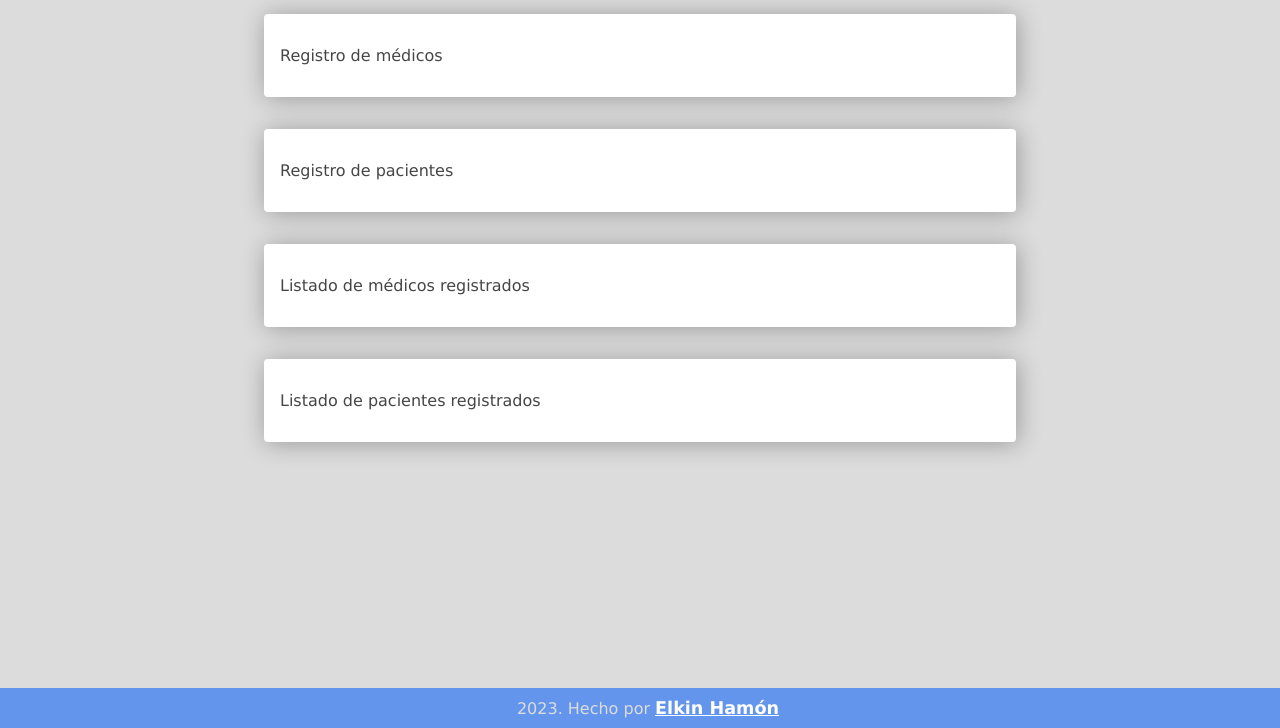
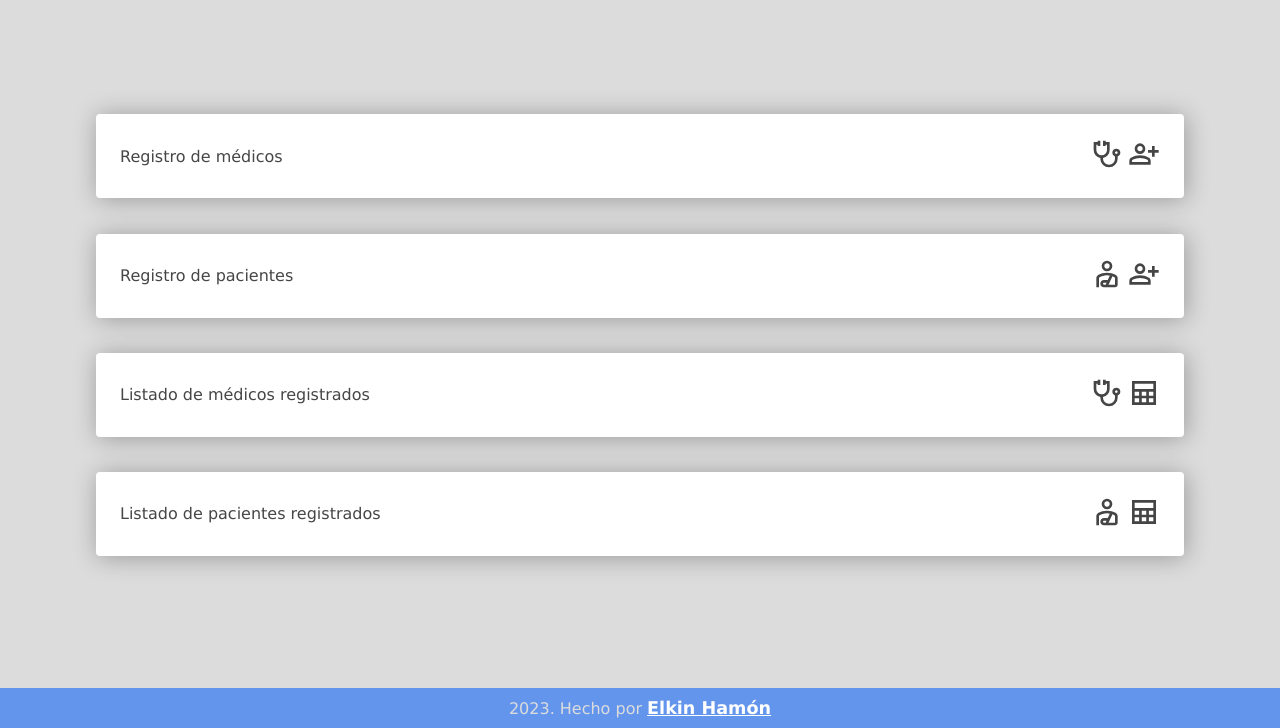
Before and after one commit to Ehamons/CentroMedico, a plain HTML site: page index.html in a window 1280 px wide. Shown: the part 72-800 px from the top of the page. Drawn offline with nearby package versions, Linux system fonts and the light colour scheme.

Commit message:
Se añaden iconos y se optimiza la visualización de la página index

```diff
--- a/index.html
+++ b/index.html
@@ -4,10 +4,6 @@
     <meta charset="UTF-8" />
     <meta name="viewport" content="width=device-width, initial-scale=1.0" />
     <title>Centro Médico ColBackEnd</title>
-    <link
-      rel="stylesheet"
-      href="https://fonts.googleapis.com/css2?family=Material+Symbols+Outlined:opsz,wght,FILL,GRAD@20..48,100..700,0..1,-50..200"
-    />
     <link rel="stylesheet" href="style.css" />
   </head>
   <body>
@@ -15,37 +11,54 @@
     <main class="contenedor">
       <!-- Header -->
       <header class="encabezado">
-        <span class="material-symbols-outlined"> home_health </span>
+        <img src="./img/home health.svg" alt="home icon" class="home-icon" />
         <h1 class="titulo_principal">Centro Médico Back-End</h1>
       </header>
       <!--  Contenido -->
       <section class="contenido">
         <ul class="listado">
           <li class="item-lista">
-            <a class="enlace" href="./registro-medicos/registro-medicos.html"
-              >Registro de médicos</a
-            >
+            <a class="enlace" href="./registro-medicos/registro-medicos.html">
+              Registro de médicos
+              <div class="iconos_li">
+                <img src="./img/stethoscope.svg" class="icono" />
+                <img src="./img/personadd.svg" class="icono" />
+              </div>
+            </a>
           </li>
           <li class="item-lista">
             <a
               class="enlace"
               href="./registro-pacientes/registro-pacientes.html"
-              >Registro de pacientes</a
             >
+              Registro de pacientes
+              <div class="iconos_li">
+                <img src="./img/patient.svg" class="icono" />
+                <img src="./img/personadd.svg" class="icono" />
+              </div>
+            </a>
           </li>
           <li class="item-lista">
             <a
               class="enlace"
               href="./listado-medicos-registrados/listado-medicos.html"
-              >Listado de médicos registrados</a
-            >
+              >Listado de médicos registrados
+              <div class="iconos_li">
+                <img src="./img/stethoscope.svg" class="icono" />
+                <img src="./img/table.svg" class="icono" />
+              </div>
+            </a>
           </li>
           <li class="item-lista">
             <a
               class="enlace"
               href="./listado-pacientes-registrados/listado-pacientes.html"
-              >Listado de pacientes registrados</a
-            >
+              >Listado de pacientes registrados
+              <div class="iconos_li">
+                <img src="./img/patient.svg" class="icono" />
+                <img src="./img/table.svg" class="icono" />
+              </div>
+            </a>
           </li>
         </ul>
       </section>
--- a/style.css
+++ b/style.css
@@ -1,4 +1,6 @@
-* {
+/* Global */
+*,
+body {
   margin: 0;
   padding: 0;
 }
@@ -8,14 +10,22 @@ body {
 }
 
 .contenedor {
+  background-color: #dcdcdc;
+  min-height: 100vh;
+  display: grid;
+  grid-template-areas:
+    "header"
+    "content"
+    "footer";
+  grid-template-rows: auto 1fr auto;
   font-family: Verdana, Geneva, Tahoma, sans-serif;
-  background-color: #dcdcdc;
 }
 
+
 /* Header */
-
 .encabezado {
   background-color: cornflowerblue;
+  grid-area: header;
   display: flex;
   justify-content: center;
   align-items: center;
@@ -25,44 +35,61 @@ body {
   color: #ffffff;
 }
 
-.material-symbols-outlined {
-  font-size: 3rem;
+.home-icon{
+  width: 3rem;
+  filter: invert(100%) sepia(100%) saturate(2%) hue-rotate(105deg) brightness(105%) contrast(101%);;
 }
 
+
 /* Listado */
+.contenido {
+  grid-area: content;
+  display: flex;
+  justify-content: center;
+  align-items: center;
+}
 
 .listado {
   list-style: none;
-  padding: 0 1rem;
+  min-width: 100%;
 }
 
 .item-lista {
   position: relative;
-  max-width: 45rem;
-  margin: 2rem auto;
-  padding: 2rem 1rem 1rem;
+  max-width: 85%;
+  display: flex;
+  flex-direction: row;
+  align-items: center;
+  margin: 2.2rem auto;
   box-shadow: 0.1rem 0.1rem 1.5rem rgba(0, 0, 0, 0.3);
   border-radius: 0.25rem;
   overflow: hidden;
-  background-color: white;
+  background-color: #ffffff;
 }
 
 .enlace {
+  width: 100%;
   display: flex;
-  align-items: baseline;
-  margin: 0 0 1rem;
-  color: rgb(70 70 70);
+  justify-content: space-between;
+  align-items: center;
+  padding: 1.5rem;
+  color: #464646;
   text-decoration: none;
+  font-weight:500;
 }
+
+.icono{
+  width: 2rem;
+  filter: invert(25%) sepia(3%) saturate(81%) hue-rotate(328deg) brightness(94%) contrast(87%);
+}
+
 
 /* Pie de página */
 .pie_pagina {
   background-color: cornflowerblue;
+  grid-area: footer;
   color: #dcdcdc;
   display: flex;
-  position: fixed;
-  bottom: 0;
-  width: 100%;
   justify-content: center;
   align-items: center;
   padding: 10px 8px;
@@ -76,21 +103,39 @@ body {
 }
 
 /* Mediaquery */
+@media (max-width: 600px) {
 
-@media (max-width: 768px) {
+  /* Header */
   .encabezado {
     background-color: cornflowerblue;
     display: flex;
     text-wrap: nowrap;
     justify-content: center;
     align-items: center;
-    padding: 0.2rem;
-    gap: 0.8rem;
+    padding: 8px 8px;
+    gap: 0.2rem;
     font-size: 10px;
     color: #ffffff;
   }
 
-  .material-symbols-outlined {
-    font-size: 2rem;
+  .home-icon{
+    width: 2rem;
+  }
+
+  /* Listado */
+  .listado{
+    min-width: 92%;
+  }
+
+  .iconos_li{
+    display: none;
+  }
+
+  .enlace {
+    display: flex;
+    flex-wrap: wrap;
+    padding: 2rem 1rem;
+    color: rgb(70 70 70);
+    text-decoration: none;
   }
 }
```
